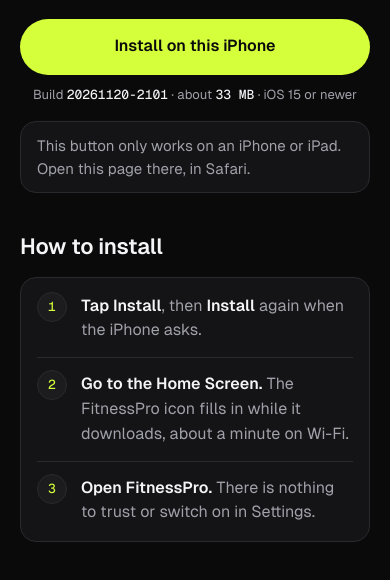
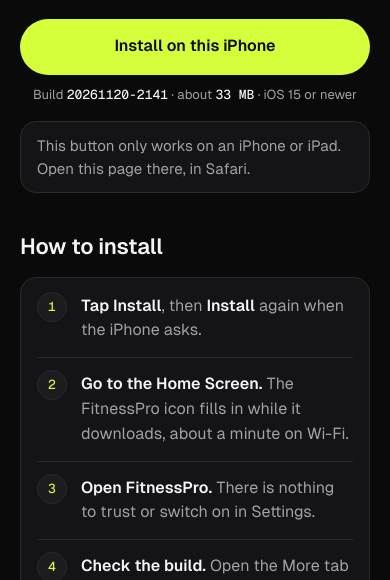
Before and after one commit to delucatech/fitnesspro-testers, a plain HTML site: page ios/index.html in a window 390 px wide. Shown: the part 245-825 px from the top of the page. Drawn offline with Linux system fonts and the light colour scheme.

Commit message:
iPhone test build 1.9 (20261120-2141)

```diff
--- a/ios/index.html
+++ b/ios/index.html
@@ -81,7 +81,7 @@
   <p class="lead">Open this page in <strong>Safari</strong> on your iPhone and tap Install. It installs over the build you have and keeps your data.</p>
 
   <a class="install" id="install" href="itms-services://?action=download-manifest&amp;url=https://delucatech.github.io/fitnesspro-testers/ios/manifest.plist">Install on this iPhone</a>
-  <p class="meta">Build <span class="mono">20261120-2101</span> &middot; about <span class="mono">33 MB</span> &middot; iOS 15 or newer</p>
+  <p class="meta">Build <span class="mono">20261120-2141</span> &middot; about <span class="mono">33 MB</span> &middot; iOS 15 or newer</p>
   <p class="not-ios" id="not-ios">This button only works on an iPhone or iPad. Open this page there, in Safari.</p>
 
   <h2>How to install</h2>
@@ -89,6 +89,7 @@
     <li><strong>Tap Install</strong>, then <strong>Install</strong> again when the iPhone asks.</li>
     <li><strong>Go to the Home Screen.</strong> The FitnessPro icon fills in while it downloads, about a minute on Wi-Fi.</li>
     <li><strong>Open FitnessPro.</strong> There is nothing to trust or switch on in Settings.</li>
+    <li><strong>Check the build.</strong> Open the More tab and scroll to the bottom. It should say <span class="mono">build 20261120-2141</span>.</li>
   </ol>
 
   <div class="more">
```
Also changed, not shown: 1 other file.
